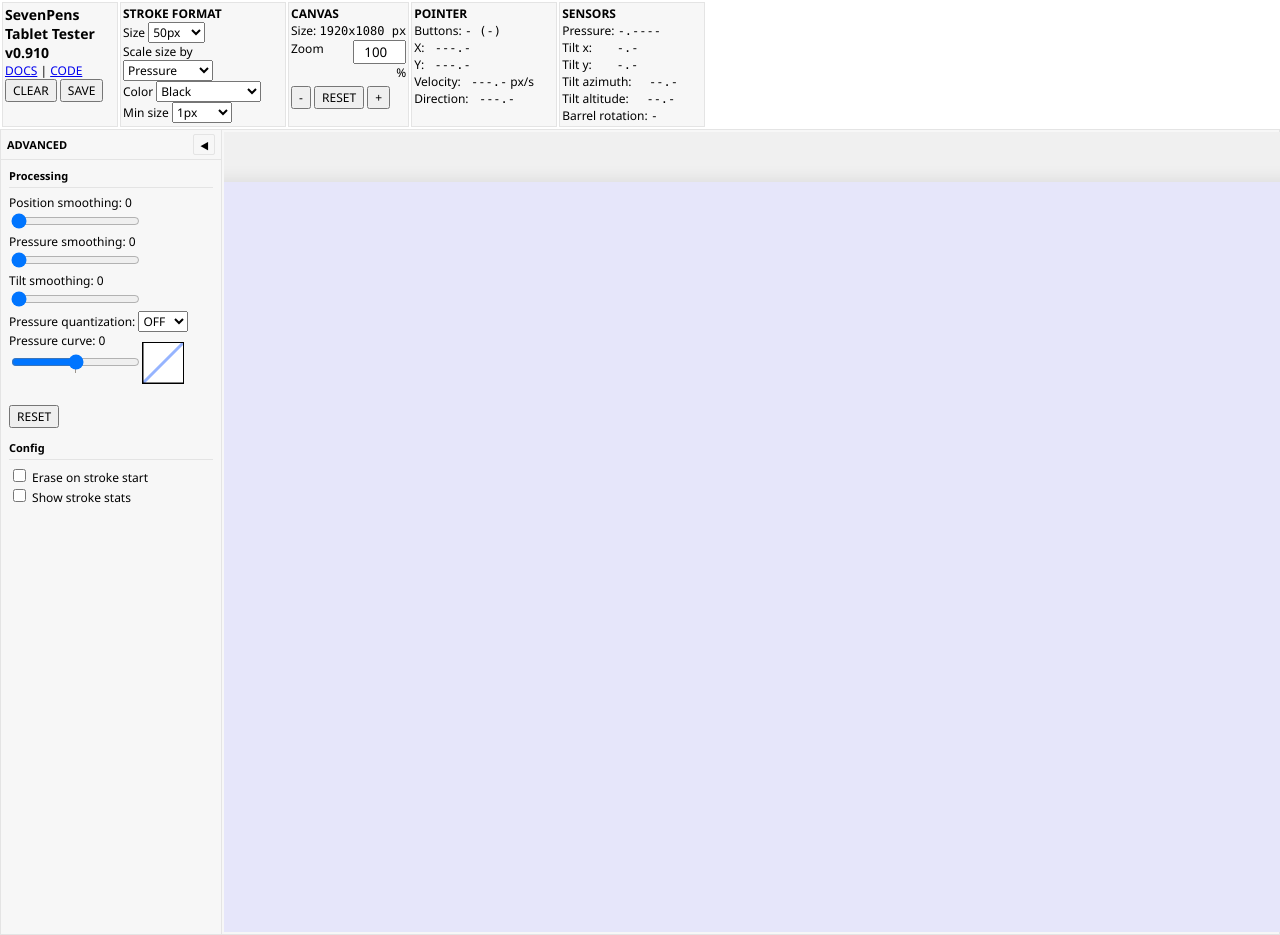
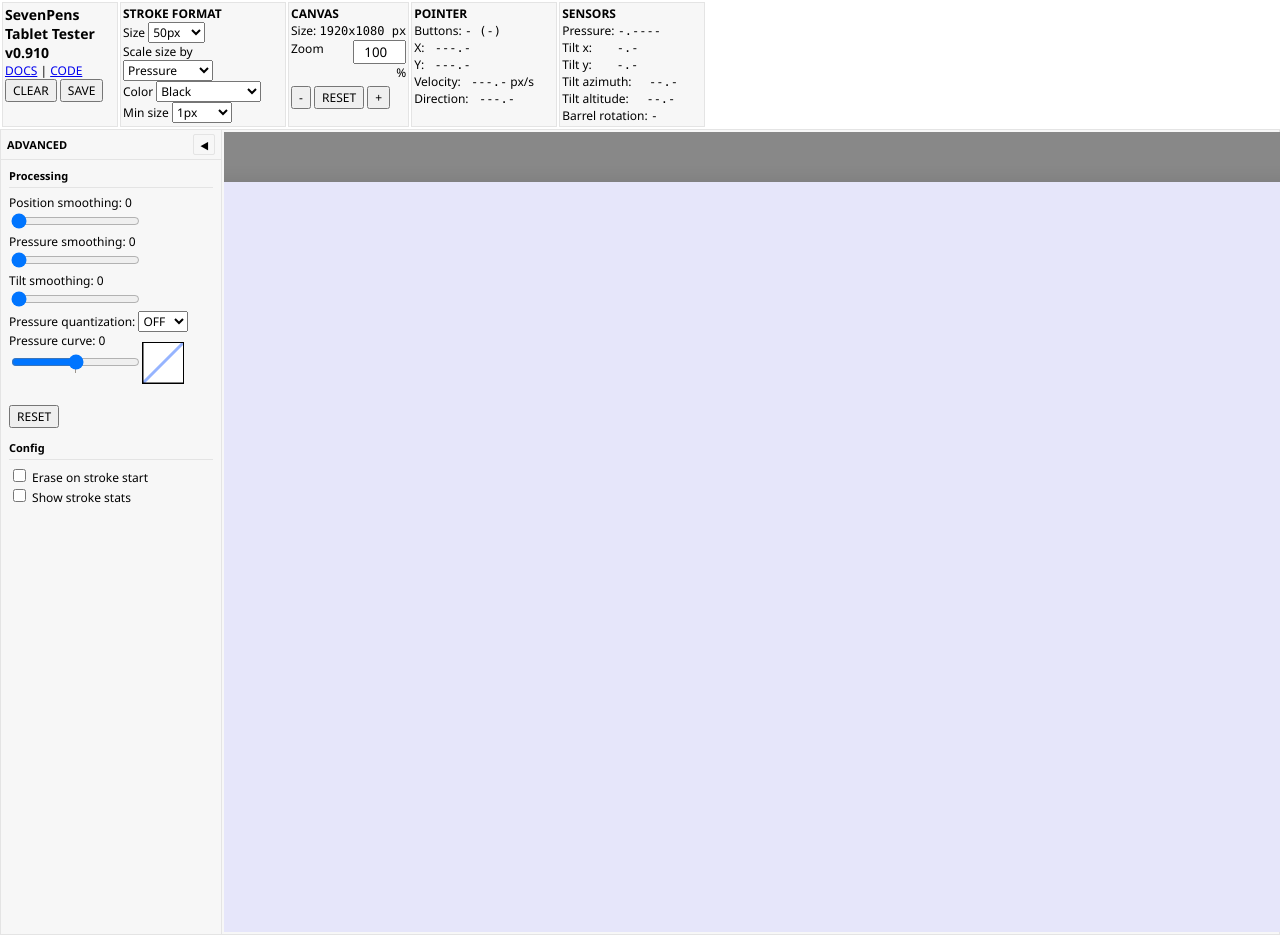
Before and after one commit to TheSevenPens/WebTabletTester, a Svelte app: page / in a window 1280 px wide. Shown: the top 935 px of the page. Built offline with nearby package versions, Linux system fonts and the light colour scheme.

Commit message:
area behind canvas is now darker

```diff
--- a/src/components/CanvasArea.svelte
+++ b/src/components/CanvasArea.svelte
@@ -180,7 +180,7 @@
         width: 100vw;
         height: 100vh; /* Actually this should ideally match outer constraints. For now give it large flex size. */
         overflow: hidden;
-        background-color: #f0f0f0;
+        background-color: #888;
         cursor: Default;
         touch-action: none; /* Disable browser zooming/panning via touch */
     }
```
